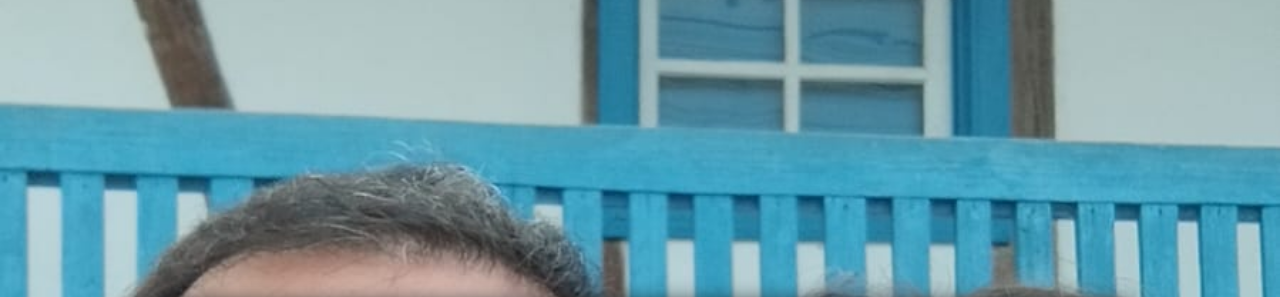
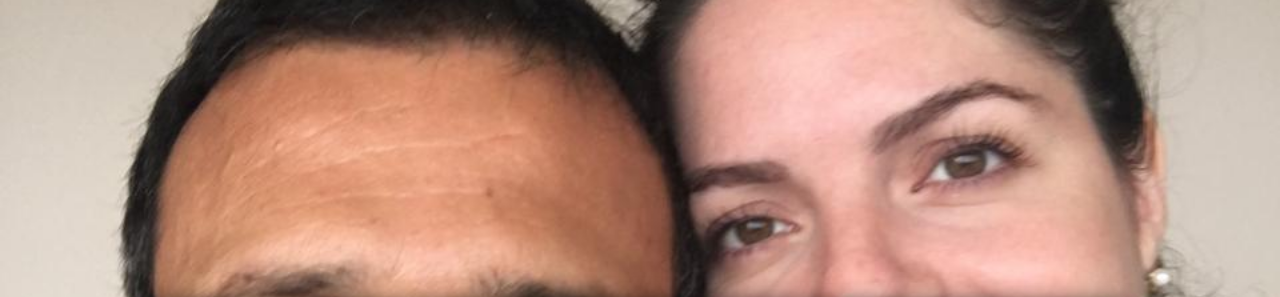
Before and after one commit to sanbacrz/contagem, a plain HTML site: page index.html in a window 1280 px wide. Shown: the top 297 px of the page. Drawn offline with Linux system fonts and the light colour scheme.

Commit message:
Update index.html

```diff
--- a/index.html
+++ b/index.html
@@ -7,7 +7,7 @@
     body {
       margin: 0;
       padding: 0;
-      background-image: url('fundo.jpeg');
+      background-image: url('fundo2.jpeg');
       background-size: cover;
       background-position: center;
       background-repeat: no-repeat;
```
